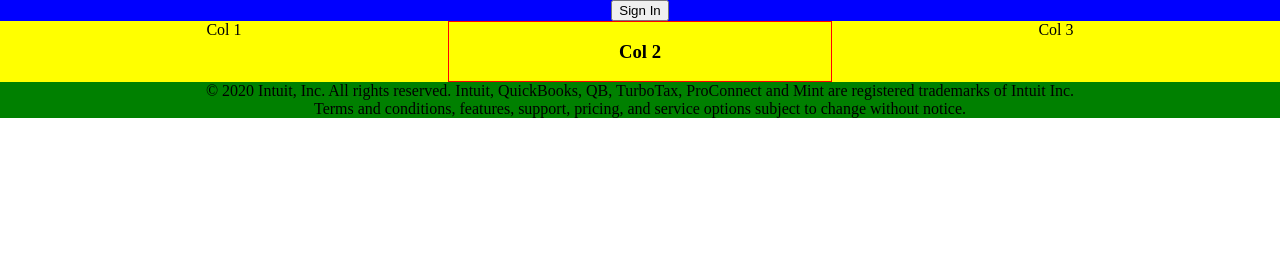
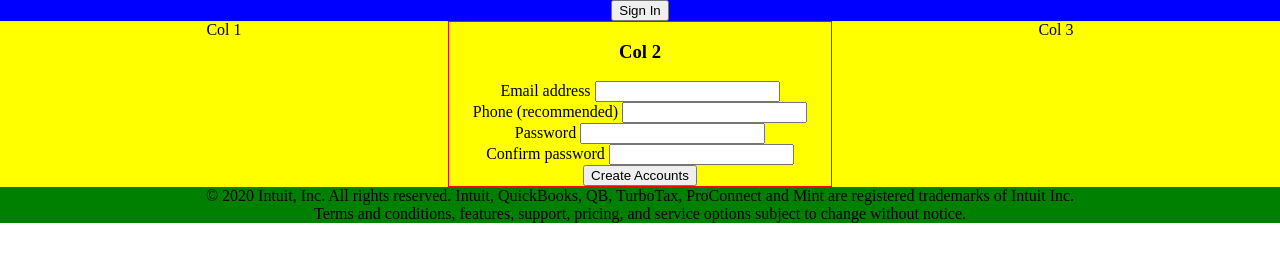
Before and after one commit to TSHEPO-CLOUD/HTML-Forms, a plain HTML site: page index.html in a window 1280 px wide. Drawn offline with Linux system fonts and the light colour scheme.

Commit message:
Add form-widgets to html file

```diff
--- a/index.html
+++ b/index.html
@@ -18,7 +18,27 @@
         <section class="col-2 container">
             <h3>Col 2</h3>
             <div class="container-header"></div>
-            <form action=""></form>
+            <form action="">
+                <div class="form-control">
+                    <label for="email">Email address</label>
+                    <input type="email" name="email" id="email">
+                </div>
+                <div class="form-control">
+                    <label for="phone">Phone (recommended)</label>
+                    <input type="number" name="phone" id="phone">
+                </div>
+                <div class="form-control">
+                    <label for="pwd">Password</label>
+                    <input type="password" name="pwd" id="pwd">
+                </div>
+                <div class="form-control hide">
+                    <label for="pwd2">Confirm password</label>
+                    <input type="password" name="pwd2" id="pwd2">
+                </div>
+                <div>
+                    <button type="submit">Create Accounts</button>
+                </div>
+            </form>
             <div class="container-footer"></div>
         </section>
         <aside class="col-3">Col 3</aside>
```
